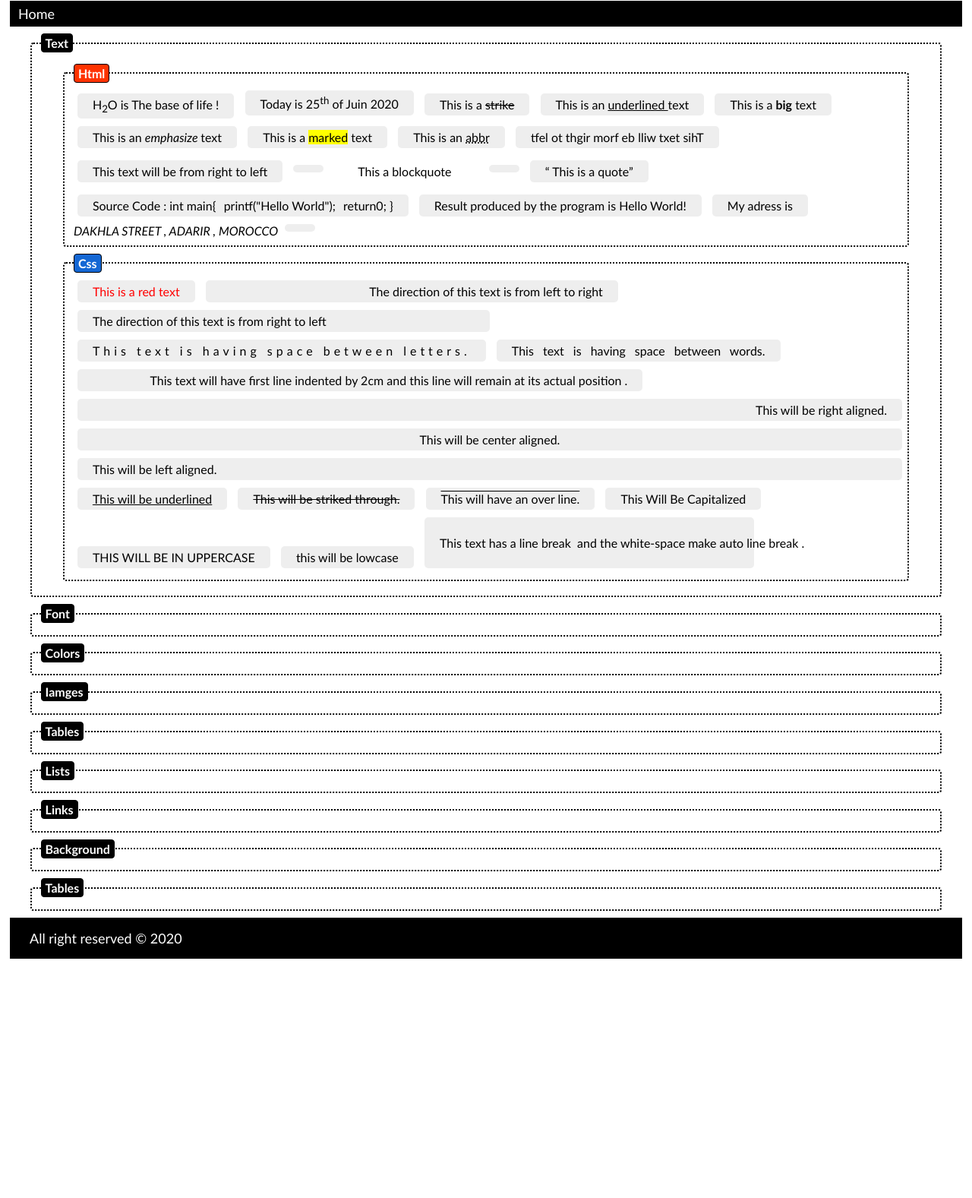
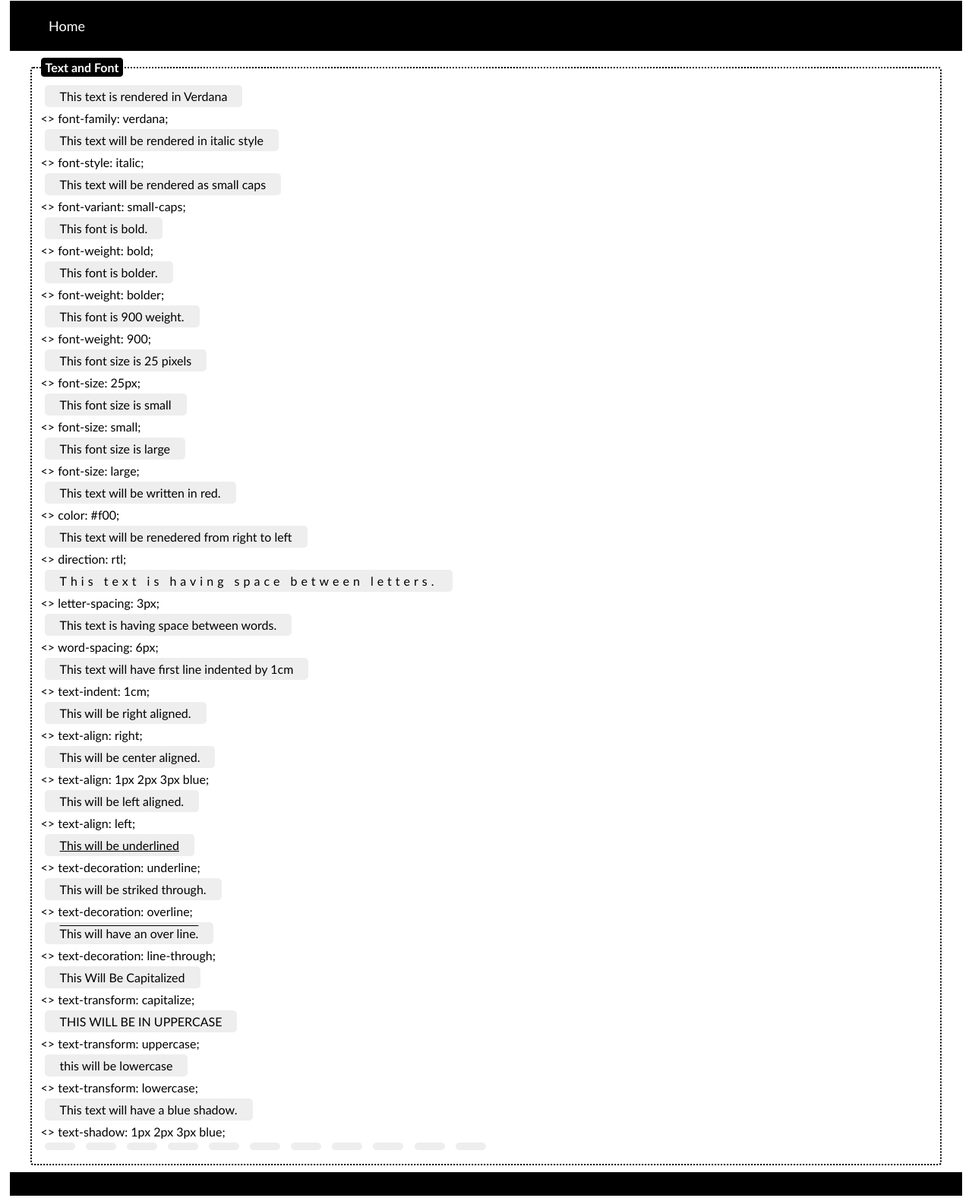
Before and after one commit to yeddaif/practice, a plain HTML site: page index.html in a window 1280 px wide. Shown: the part 7-1584 px from the top of the page at 76% size. Before the commit the page ends 1277 px from the top, so only its background shows below. Drawn offline with Linux system fonts and the light colour scheme.

Commit message:
Add files via upload

```diff
--- a/index.html
+++ b/index.html
@@ -5,197 +5,254 @@
     <meta charset="UTF-8">
     <meta name="viewport" content="width=device-width, initial-scale=1.0">
     <link rel="stylesheet" href="style.css">
-    <title>Web Practice</title>
+    <link rel="stylesheet" href="highlight.css">
+    <title>Document</title>
 </head>
 <nav>
-    <a href="index.html"> Home</a>
+    <dl>
+        <dd>
+            <a href="index.html">Home</a>
+        </dd>
+    </dl>
 </nav>
-<div class="container">
 <fieldset>
-        <legend id="Text">
-            Text
+    <legend>
+        Text and Font
     </legend>
-        <fieldset>
-            <legend id="html">
-                Html
-            </legend>
-            <p>H<sub>2</sub>O is The base of life !
-                <span class="code-used-text"> &lt;sub&gt; tag</span>
+    <p id="font-family">
+        This text is rendered in Verdana
     </p>
-            <p>Today is 25<sup>th</sup> of Juin 2020
-                <span class="code-used-text"> &lt;sup&gt; tag</span>
+    <div class="source">
+        <span class="check">&lt;&gt;</span>
+        <span class="code">
+            <span class="property"> font-family: </span> <span class="value">verdana;</span>
+    </div>
+    <p id="italic-style">
+        This text will be rendered in italic style
     </p>
-            <p> This is a <strike>strike </strike><span class="code-used-text"> &lt;strike&gt; or &lt;del&gt; tag</span>
+    <div class="source">
+        <span class="check">&lt;&gt;</span>
+        <span class="code">
+            <span class="property"> font-style: </span> <span class="value">italic;</span>
+    </div>
+    <p id="small-caps">
+        This text will be rendered as small caps
     </p>
-            <p>This is an <u>underlined </u>text <span class="code-used-text"> &lt;u&gt; or &lt;ins&gt; tag</span>
+    <div class="source">
+        <span class="check">&lt;&gt;</span>
+        <span class="code">
+            <span class="property"> font-variant: </span> <span class="value">small-caps;</span>
+    </div>
+    <p id="font-bold">
+        This font is bold.
     </p>
-            <p> This is a <strong> big</strong> text <span class="code-used-text">&lt;strang&gt; or &lt;big&gt; tag</span>
+    <div class="source">
+        <span class="check">&lt;&gt;</span>
+        <span class="code">
+            <span class="property"> font-weight: </span> <span class="value">bold;</span>
+    </div>
+    <p id="font-bolder">
+        This font is bolder.
     </p>
-            <p> This is an <em> emphasize </em> text <span class="code-used-text">&lt;em&gt; tag</span>
+    <div class="source">
+        <span class="check">&lt;&gt;</span>
+        <span class="code">
+            <span class="property"> font-weight: </span> <span class="value">bolder;</span>
+    </div>
+    <p id="font-900">
+        This font is 900 weight.
     </p>
-            <p> This is a <mark> marked</mark> text <span class="code-used-text">&lt;mark&gt; tag</span>
+    <div class="source">
+        <span class="check">&lt;&gt;</span>
+        <span class="code">
+            <span class="property"> font-weight: </span> <span class="value">900;</span>
+    </div>
+    <p id="font-25px">
+        This font size is 25 pixels
     </p>
-            <p>
-                This is an <abbr title="abbreviation">abbr</abbr>
-                <span class="code-used-text">&lt;abbr&gt; tag</span>
+    <div class="source">
+        <span class="check">&lt;&gt;</span>
+        <span class="code">
+            <span class="property"> font-size: </span> <span class="value">25px;</span>
+    </div>
+    <p id="font-small">
+        This font size is small
     </p>
-            <p>
-                <bdo dir="rtl"> This text will be from  right to left </bdo>
-                <span class="code-used-text">&lt;bdo dir="rtl"&gt; tag</span>
+    <div class="source">
+        <span class="check">&lt;&gt;</span>
+        <span class="code">
+            <span class="property"> font-size: </span> <span class="value">small;</span>
+    </div>
+    <p id="font-large">
+        This font size is large
     </p>
-            <p>
-                <bdo dir="ltr"> This text will be from  right to left </bdo>
-                <span class="code-used-text">&lt;bdo dir="ltr" &gt; tag</span>
+    <div class="source">
+        <span class="check">&lt;&gt;</span>
+        <span class="code">
+            <span class="property"> font-size: </span> <span class="value">large;</span>
+    </div>
+    <p id="text-color">
+        This text will be written in red.
     </p>
-            <p>
-                <span class="code-used-text">&lt;blockquote&gt; tag</span>
-                <blockquote> This a blockquote</blockquote>
+    <div class="source">
+        <span class="check">&lt;&gt;</span>
+        <span class="code">
+            <span class="property"> color: </span> <span class="value">#f00;</span>
+    </div>
+    <p id="text-direction">
+        This text will be renedered from right to left
     </p>
-            <p>
-                <q> This is a quote</q>
-                <span class="code-used-text">&lt;q&gt; tag</span>
+    <div class="source">
+        <span class="check">&lt;&gt;</span>
+        <span class="code">
+            <span class="property">  direction: </span> <span class="value">rtl;</span>
+    </div>
+    <p id="letter-space">
+        This text is having space between letters.
     </p>
-            <p> Source Code :
-                <code>int main{ &ThinSpace;
-                    printf("Hello World");
-                    &ThinSpace;
-                    return0;
-                }
-                </code>
-                <span class="code-used-text">&lt;code&gt; tag</span>
+    <div class="source">
+        <span class="check">&lt;&gt;</span>
+        <span class="code">
+            <span class="property"> letter-spacing:  </span> <span class="value">3px;</span>
+    </div>
+    <p id="words-space">
+        This text is having space between words.
     </p>
-            <p>
-                Result produced by the program is <samp>Hello World!</samp>
-                <span class="code-used-text">&lt;amp&gt; tag</span>
+    <div class="source">
+        <span class="check">&lt;&gt;</span>
+        <span class="code">
+            <span class="property">  word-spacing: </span> <span class="value"> 6px;</span>
+    </div>
+    <p id="text-indent">
+        This text will have first line indented by 1cm
     </p>
-            <p>My adress is <span class="code-used-text">&lt;adress&gt; tag</span><address>DAKHLA STREET , ADARIR , MOROCCO</address>
+    <div class="source">
+        <span class="check">&lt;&gt;</span>
+        <span class="code">
+            <span class="property"> text-indent: </span> <span class="value">1cm;</span>
+    </div>
+    <p id="text-right">
+        This will be right aligned.
+    </p>
+    <div class="source">
+        <span class="check">&lt;&gt;</span>
+        <span class="code">
+            <span class="property"> text-align: </span> <span class="value">right;</span>
+    </div>
+    <p id="text-center">
+        This will be center aligned.
+    </p>
+    <div class="source">
+        <span class="check">&lt;&gt;</span>
+        <span class="code">
+            <span class="property"> text-align: </span> <span class="value">1px 2px 3px blue;</span>
+    </div>
+    <p id="text-left">
+        This will be left aligned.
+
+    </p>
+    <div class="source">
+        <span class="check">&lt;&gt;</span>
+        <span class="code">
+            <span class="property"> text-align: </span> <span class="value">left;</span>
+    </div>
+    <p id="underline">
+        This will be underlined
+    </p>
+    <div class="source">
+        <span class="check">&lt;&gt;</span>
+        <span class="code">
+            <span class="property"> text-decoration: </span> <span class="value">underline;</span>
+    </div>
+    <p id="line-through">
+        This will be striked through.
+    </p>
+    <div class="source">
+        <span class="check">&lt;&gt;</span>
+        <span class="code">
+            <span class="property"> text-decoration: </span> <span class="value">overline;</span>
+    </div>
+    <p id="overline">
+        This will have an over line.
+    </p>
+    <div class="source">
+        <span class="check">&lt;&gt;</span>
+        <span class="code">
+            <span class="property"> text-decoration: </span> <span class="value">line-through;</span>
+    </div>
+    <p id="cap">
+        This will be capitalized
+    </p>
+    <div class="source">
+        <span class="check">&lt;&gt;</span>
+        <span class="code">
+            <span class="property"> text-transform: </span> <span class="value">capitalize;</span>
+    </div>
+    <p id="upcase">
+        This will be in uppercase
+    </p>
+    <div class="source">
+        <span class="check">&lt;&gt;</span>
+        <span class="code">
+            <span class="property"> text-transform: </span> <span class="value">uppercase;</span>
+    </div>
+    <p id="lowcase">
+        THIS WILL BE LOWERCASE
+    </p>
+    <div class="source">
+        <span class="check">&lt;&gt;</span>
+        <span class="code">
+            <span class="property"> text-transform: </span> <span class="value">lowercase;</span>
+    </div>
+    <p id="text-shadow">
+        This text will have a blue shadow.
+    </p>
+    <div class="source">
+        <span class="check">&lt;&gt;</span>
+        <span class="code">
+            <span class="property"> text-shadow: </span> <span class="value">1px 2px 3px blue;</span>
+    </div>
+
+    <p id="">
+
+    </p>
+    <p id="">
+
+    </p>
+    <p id="">
+
+    </p>
+    <p id="">
+
+    </p>
+    <p id="">
+
+    </p>
+    <p id="">
+
+    </p>
+    <p id="">
+
+    </p>
+    <p id="">
+
+    </p>
+    <p id="">
+
+    </p>
+    <p id="">
+
+    </p>
+    <p id="">
+
     </p>
 </fieldset>
-        <fieldset>
-            <legend id="css">
-                Css
-            </legend>
-            <p id="red">
-                This is a red text <span class="code-used-text"> color: red;</span>
-            </p>
-            <p id="rtl">
-                <span class="code-used-text">direction: rtl;</span> The direction of this text is from left to right
-
-            </p>
-            <p id="ltr">
-                The direction of this text is from right to left
-                <span class="code-used-text">direction: ltr;</span>
-            </p>
-            <p>
-                <span id="letter-space">This text is having space between letters.</span>
-                <span class="code-used-text"> letter-spacing: 5px;</span>
-            </p>
-            <p>
-                <span id="word-space">This text is having space between words.
-                </span>
-                <span class="code-used-text"> word-spacing: 8px;</span>
-            </p>
-            <p>
-                <span id="indents">
-                    This text will have first line indented by 2cm
-and this line will remain at its actual position .
-
-                </span>
-                <span class="code-used-text"> text-indent: 2cm;</span>
-            </p>
-            <p id="right-text">
-                This will be right aligned.
-                <span class="code-used-text"> text-align: right;</span>
-            </p>
-            <p id="center-text">
-                This will be center aligned.
-                <span class="code-used-text"> text-align: center;</span>
-            </p>
-            <p id="left-text">
-                This will be left aligned.
-                <span class="code-used-text"> text-align: left;</span>
-            </p>
-            <p>
-                <span id="underline">This will be underlined</span>
-                <span class="code-used-text"> text-decoration: underline;</span>
-            </p>
-            <p>
-                <span id="linethrough"> This will be striked through.</span>
-                <span class="code-used-text"> text-decoration: linethrough;</span>
-            </p>
-            <p>
-                <span id="overline"> This will have an over line.</span>
-                <span class="code-used-text"> text-decoration: overlin;</span>
-            </p>
-            <p>
-                <span id="cap">This will be capitalized
-                </span>
-                <span class="code-used-text">text-transform: capitalize;</span>
-            </p>
-            <p>
-                <span id="upcase">This will be in uppercase</span>
-                <span class="code-used-text"> text-transform: upperrcase;</span>
-            </p>
-            <p>
-                <span id="lowcase">THIS WILL BE LOWCASE</span>
-                <span class="code-used-text"> text-transform: lowercase;</span>
-            </p>
-            <p class="line-break">
-                <span id="line-break">
-This text has a line break  and the white-space make auto line break .
-                </span>
-                <span class="code-used-text"> white-space: pre;</span>
-            </p>
-        </fieldset>
-    </fieldset>
-
-    <fieldset>
-        <legend id="Font">
-            Font
-        </legend>
-    </fieldset>
-    <fieldset>
-        <legend id="Colors">
-            Colors
-        </legend>
-    </fieldset>
-    <fieldset>
-        <legend id="Iamges">
-            Iamges
-        </legend>
-    </fieldset>
-    <fieldset>
-        <legend id="Tables">
-            Tables
-        </legend>
-    </fieldset>
-    <fieldset>
-        <legend id="Lists">
-            Lists
-        </legend>
-    </fieldset>
-    <fieldset>
-        <legend id="Links">
-            Links
-        </legend>
-    </fieldset>
-    <fieldset>
-        <legend id="Background">
-            Background
-        </legend>
-    </fieldset>
-    <fieldset>
-        <legend id="Tables">
-            Tables
-        </legend>
-    </fieldset>
-
-</div>
 
 <body>
     <footer>
-        <p>All right reserved &copy; 2020</p>
+        All right reseved &copy; 2020
     </footer>
+    <script src="hightlight.js"></script>
 </body>
 
 </html>
```
Lines whose indentation alone changed are shown as unchanged.
